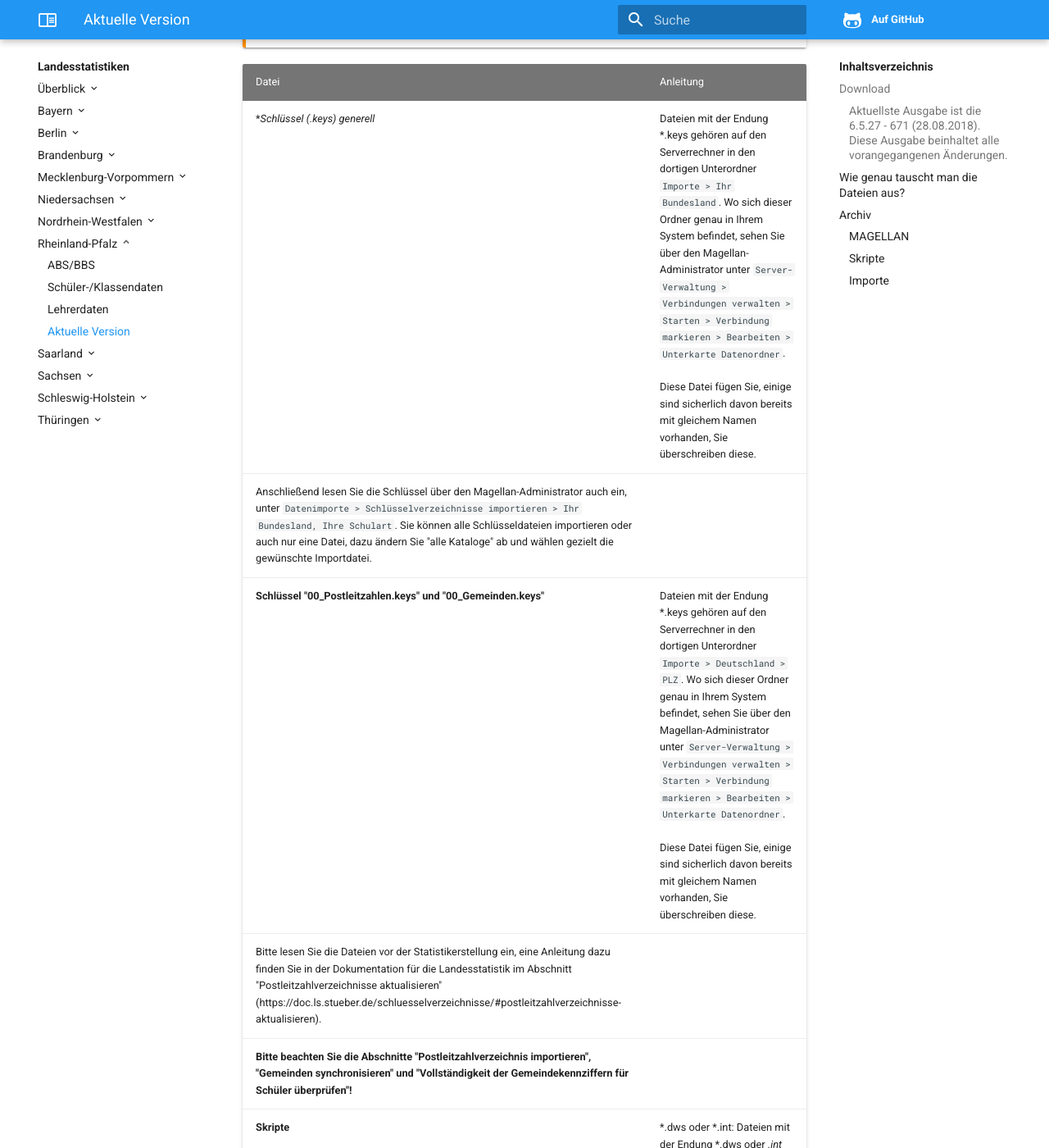
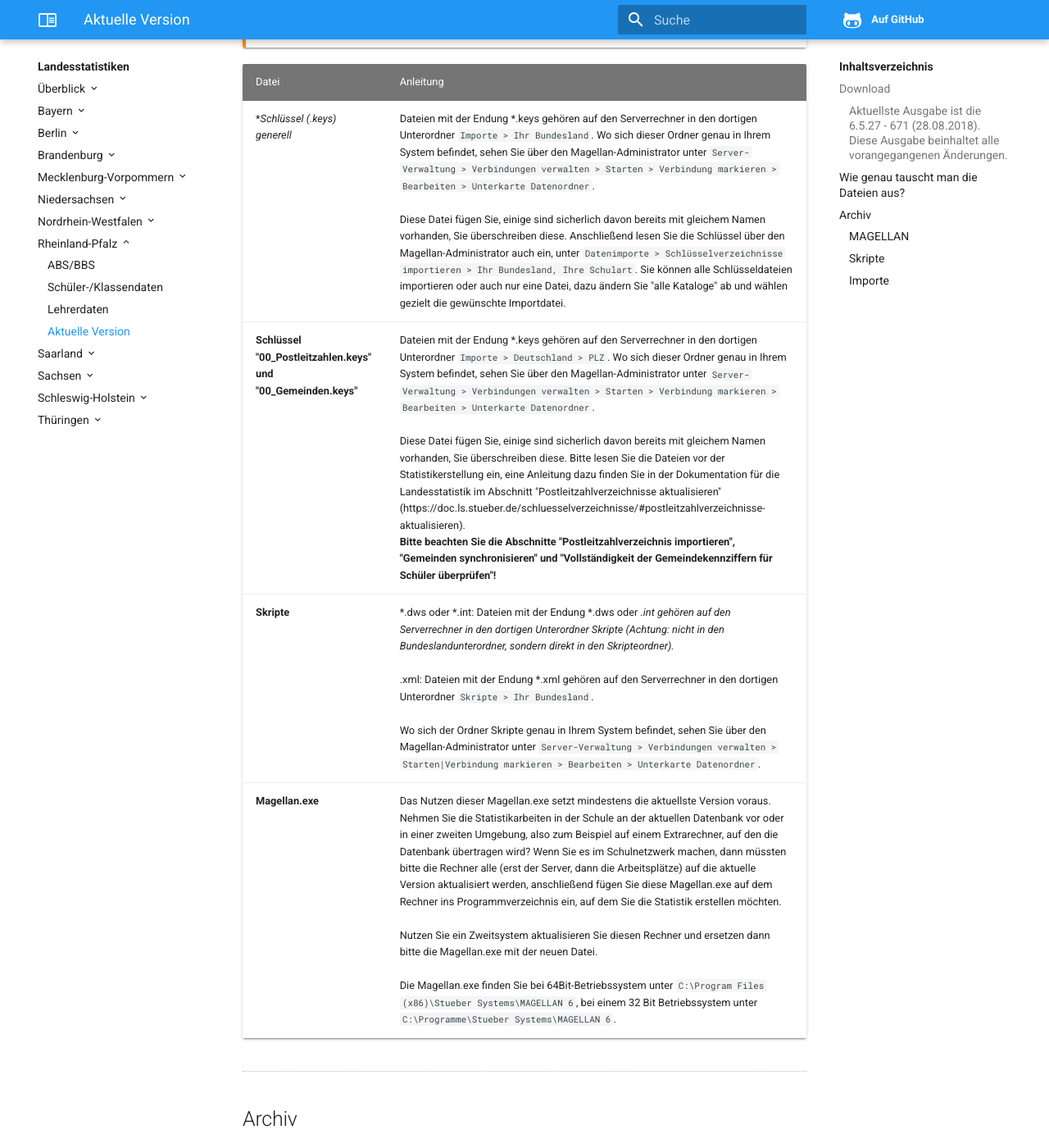
Before and after one commit to stuebersystems/doc.ls.de, an MkDocs documentation site: the page built from docs/rheinland-pfalz/changelog.md, in a window 1280 px wide and 1400 px high, scrolled down 722 px. Shown: the whole window at 82% size. Built offline with MkDocs 1.6.1, drawn with Linux system fonts in a browser that asks for light colours; part of the change alters nothing that is shown.

Commit message:
formatiert

```diff
--- a/docs/rheinland-pfalz/changelog.md
+++ b/docs/rheinland-pfalz/changelog.md
@@ -20,14 +20,10 @@ Hier finden Sie die jeweils aktuellste Version der Landesstatistik **inklusiver
 
 Datei|Anleitung
 --|--
-**Schlüssel (*.keys) generell**|Dateien mit der Endung *.keys gehören auf den Serverrechner in den dortigen Unterordner `Importe > Ihr Bundesland`. Wo sich dieser Ordner genau in Ihrem System befindet, sehen Sie über den Magellan-Administrator unter `Server-Verwaltung > Verbindungen verwalten > Starten > Verbindung markieren > Bearbeiten > Unterkarte Datenordner`. <br/><br/>Diese Datei fügen Sie, einige sind sicherlich davon bereits mit gleichem Namen vorhanden, Sie überschreiben diese.
-Anschließend lesen Sie die Schlüssel über den Magellan-Administrator auch ein, unter `Datenimporte > Schlüsselverzeichnisse importieren > Ihr Bundesland, Ihre Schulart`. Sie können alle Schlüsseldateien importieren oder auch nur eine Datei, dazu ändern Sie "alle Kataloge" ab und wählen gezielt die gewünschte Importdatei.
-**Schlüssel "00_Postleitzahlen.keys" und "00_Gemeinden.keys"**|Dateien mit der Endung *.keys gehören auf den Serverrechner in den dortigen Unterordner `Importe > Deutschland > PLZ`. Wo sich dieser Ordner genau in Ihrem System befindet, sehen Sie über den Magellan-Administrator unter `Server-Verwaltung > Verbindungen verwalten > Starten > Verbindung markieren > Bearbeiten > Unterkarte Datenordner`.<br/><br/>Diese Datei fügen Sie, einige sind sicherlich davon bereits mit gleichem Namen vorhanden, Sie überschreiben diese.
-Bitte lesen Sie die Dateien vor der Statistikerstellung ein, eine Anleitung dazu finden Sie in der Dokumentation für die Landesstatistik im Abschnitt "Postleitzahlverzeichnisse aktualisieren" (https://doc.ls.stueber.de/schluesselverzeichnisse/#postleitzahlverzeichnisse-aktualisieren).
-**Bitte beachten Sie die Abschnitte  "Postleitzahlverzeichnis importieren", "Gemeinden synchronisieren" und "Vollständigkeit der Gemeindekennziffern für Schüler überprüfen"!**
-**Skripte**|*.dws oder *.int: Dateien mit der Endung *.dws oder *.int  gehören auf den Serverrechner in den dortigen Unterordner Skripte (Achtung: nicht in den Bundeslandunterordner, sondern direkt in den Skripteordner).<br/><br/>*.xml: Dateien mit der Endung *.xml gehören auf den Serverrechner in den dortigen Unterordner `Skripte > Ihr Bundesland`. <br/><br/>Wo sich der Ordner Skripte genau in Ihrem System befindet, sehen Sie über den Magellan-Administrator unter `Server-Verwaltung > Verbindungen verwalten > Starten|Verbindung markieren > Bearbeiten > Unterkarte Datenordner`.
-**Magellan.exe**|Das Nutzen dieser Magellan.exe setzt mindestens die aktuellste Version voraus. Nehmen Sie die Statistikarbeiten in der Schule an der aktuellen Datenbank vor oder in einer zweiten Umgebung, also zum Beispiel auf einem Extrarechner, auf den die Datenbank übertragen wird? Wenn Sie es im Schulnetzwerk machen, dann müssten bitte die Rechner alle (erst der Server, dann die Arbeitsplätze) auf die aktuelle Version aktualisiert werden, anschließend fügen Sie diese Magellan.exe auf dem Rechner ins Programmverzeichnis ein, auf dem Sie die Statistik erstellen möchten.
-Nutzen Sie ein Zweitsystem aktualisieren Sie diesen Rechner und ersetzen dann bitte die Magellan.exe mit der neuen Datei.<br/><br/>Die Magellan.exe finden Sie bei 64Bit-Betriebssystem unter `C:\Program Files (x86)\Stueber Systems\MAGELLAN 6`, bei einem 32 Bit Betriebssystem unter `C:\Programme\Stueber Systems\MAGELLAN 6`.
+**Schlüssel (*.keys) generell**|Dateien mit der Endung *.keys gehören auf den Serverrechner in den dortigen Unterordner `Importe > Ihr Bundesland`. Wo sich dieser Ordner genau in Ihrem System befindet, sehen Sie über den Magellan-Administrator unter `Server-Verwaltung > Verbindungen verwalten > Starten > Verbindung markieren > Bearbeiten > Unterkarte Datenordner`. <br/><br/>Diese Datei fügen Sie, einige sind sicherlich davon bereits mit gleichem Namen vorhanden, Sie überschreiben diese. Anschließend lesen Sie die Schlüssel über den Magellan-Administrator auch ein, unter `Datenimporte > Schlüsselverzeichnisse importieren > Ihr Bundesland, Ihre Schulart`. Sie können alle Schlüsseldateien importieren oder auch nur eine Datei, dazu ändern Sie "alle Kataloge" ab und wählen gezielt die gewünschte Importdatei.
+**Schlüssel "00_Postleitzahlen.keys" und "00_Gemeinden.keys"**|Dateien mit der Endung *.keys gehören auf den Serverrechner in den dortigen Unterordner `Importe > Deutschland > PLZ`. Wo sich dieser Ordner genau in Ihrem System befindet, sehen Sie über den Magellan-Administrator unter `Server-Verwaltung > Verbindungen verwalten > Starten > Verbindung markieren > Bearbeiten > Unterkarte Datenordner`.<br/><br/>Diese Datei fügen Sie, einige sind sicherlich davon bereits mit gleichem Namen vorhanden, Sie überschreiben diese. Bitte lesen Sie die Dateien vor der Statistikerstellung ein, eine Anleitung dazu finden Sie in der Dokumentation für die Landesstatistik im Abschnitt "Postleitzahlverzeichnisse aktualisieren" (https://doc.ls.stueber.de/schluesselverzeichnisse/#postleitzahlverzeichnisse-aktualisieren).<br>**Bitte beachten Sie die Abschnitte  "Postleitzahlverzeichnis importieren", "Gemeinden synchronisieren" und "Vollständigkeit der Gemeindekennziffern für Schüler überprüfen"!**
+**Skripte**| *.dws oder *.int: Dateien mit der Endung *.dws oder *.int  gehören auf den Serverrechner in den dortigen Unterordner Skripte (Achtung: nicht in den Bundeslandunterordner, sondern direkt in den Skripteordner).<br/><br/>*.xml: Dateien mit der Endung *.xml gehören auf den Serverrechner in den dortigen Unterordner `Skripte > Ihr Bundesland`. <br/><br/>Wo sich der Ordner Skripte genau in Ihrem System befindet, sehen Sie über den Magellan-Administrator unter `Server-Verwaltung > Verbindungen verwalten > Starten|Verbindung markieren > Bearbeiten > Unterkarte Datenordner`.
+**Magellan.exe**|Das Nutzen dieser Magellan.exe setzt mindestens die aktuellste Version voraus. Nehmen Sie die Statistikarbeiten in der Schule an der aktuellen Datenbank vor oder in einer zweiten Umgebung, also zum Beispiel auf einem Extrarechner, auf den die Datenbank übertragen wird? Wenn Sie es im Schulnetzwerk machen, dann müssten bitte die Rechner alle (erst der Server, dann die Arbeitsplätze) auf die aktuelle Version aktualisiert werden, anschließend fügen Sie diese Magellan.exe auf dem Rechner ins Programmverzeichnis ein, auf dem Sie die Statistik erstellen möchten.<br><br>Nutzen Sie ein Zweitsystem aktualisieren Sie diesen Rechner und ersetzen dann bitte die Magellan.exe mit der neuen Datei.<br/><br/>Die Magellan.exe finden Sie bei 64Bit-Betriebssystem unter `C:\Program Files (x86)\Stueber Systems\MAGELLAN 6`, bei einem 32 Bit Betriebssystem unter `C:\Programme\Stueber Systems\MAGELLAN 6`.
 
 ---
 
```
